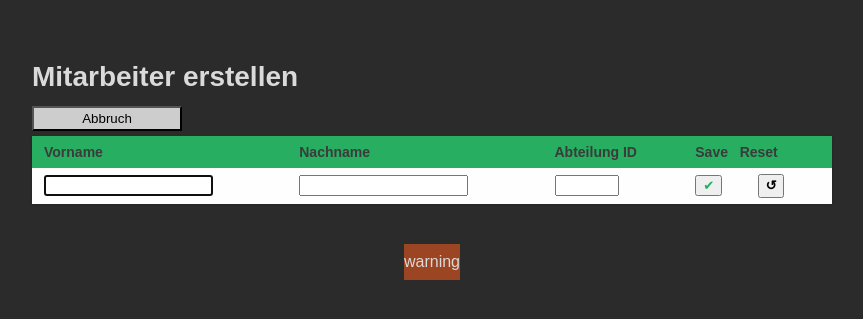
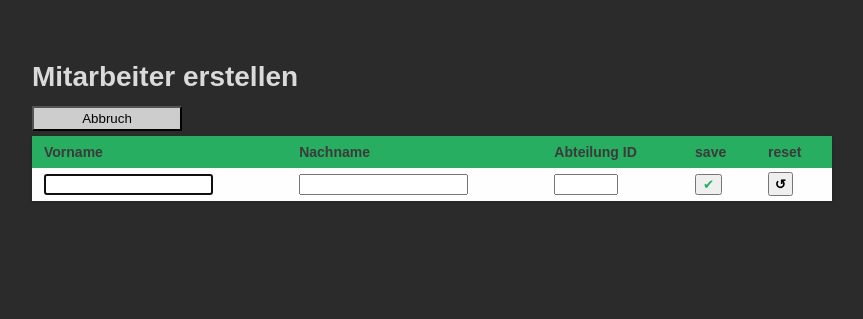
Before and after one commit to pytherik/company, a PHP site: page /index.php?action=showCreate in a window 1280 px wide. Shown: the top 319 px of the page, without its empty margins (208-1071 px from the left). Run offline with PHP 8.4, Linux system fonts and the light colour scheme.

Commit message:
try styling

```diff
--- a/css/style.css
+++ b/css/style.css
@@ -25,7 +25,7 @@ input[type="submit"]:hover {
 }
 
 .reset {
-    margin-left: 2rem;
+    /*margin-left: .5rem;*/
     font-weight: bolder;
     padding: .15rem .32rem;
 }
--- a/views/showList.php
+++ b/views/showList.php
@@ -3,7 +3,8 @@
 <head>
   <meta charset="UTF-8">
   <meta name="viewport"
-        content="width=device-width, user-scalable=no, initial-scale=1.0, maximum-scale=1.0, minimum-scale=1.0">
+        content="width=device-width, user-scalable=no,
+        initial-scale=1.0, maximum-scale=1.0, minimum-scale=1.0">
   <meta http-equiv="X-UA-Compatible" content="ie=edge">
   <link rel="stylesheet" href="css/style.css">
   <title>Mitarbeiter Liste</title>
--- a/views/showUpdateAndCreate.php
+++ b/views/showUpdateAndCreate.php
@@ -7,7 +7,7 @@
         initial-scale=1.0, maximum-scale=1.0, minimum-scale=1.0">
   <meta http-equiv="X-UA-Compatible" content="ie=edge">
   <link rel="stylesheet" href="css/style.css">
-  <title>Document</title>
+  <title><?= ucfirst($activity) ?></title>
 </head>
 <body>
 <div class="wrapper">
@@ -22,7 +22,8 @@
         <div class="cell">Vorname</div>
         <div class="cell">Nachname</div>
         <div class="cell">Abteilung ID</div>
-        <div class="cell">Save&nbsp;&nbsp; Reset</div>
+        <div class="cell">save</div>
+        <div class="cell">reset</div>
       </div>
       <div class="row">
 
@@ -49,14 +50,15 @@
         </div>
         <div class="cell">
           <input class="save" type="submit" value=&#10004;>
-          <!--          <span>&nbsp;&nbsp;</span>-->
+        </div>
+        <div>&nbsp;&nbsp;
           <input class="reset" type="reset" value=&olarr;>
         </div>
       </div>
     </div>
   </form>
     <div class="warning">
-      <span class="message">warning</span>
+      <span class="message"></span>
     </div>
 </body>
 </html>
```
Also changed, not shown: csv/employee.csv (line endings or trailing spaces).
